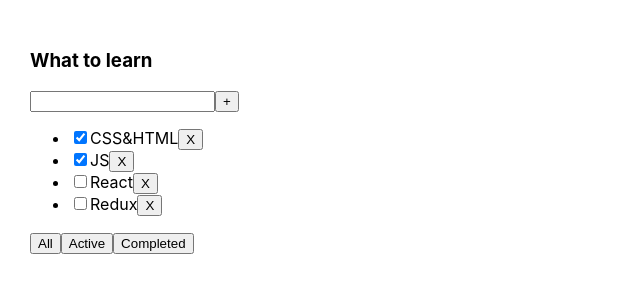
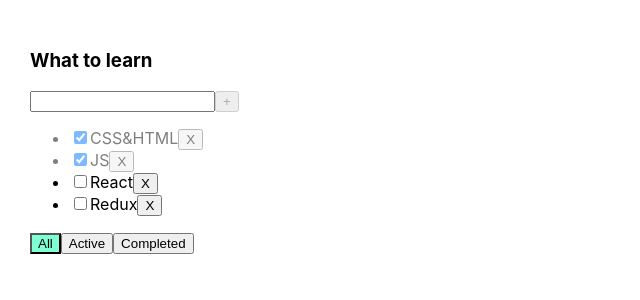
Before and after one commit to sf-minsk/todolist, a React (Create React App) app: page / in a window 1280 px wide. Shown: the top 300 px of the page, without its empty margins (0-640 px from the left). Built offline with nearby package versions, Linux system fonts and the light colour scheme.

Commit message:
input checked

```diff
--- a/src/App.css
+++ b/src/App.css
@@ -6,3 +6,15 @@
 .App > div {
   margin-right: 50px;
 }
+
+.is-done {
+  opacity: 0.5;
+}
+
+.active-filter {
+  background-color: aquamarine;
+}
+
+.error {
+  border: 2px solid red;
+}
--- a/src/App.tsx
+++ b/src/App.tsx
@@ -1,5 +1,5 @@
 import React, {useState} from 'react';
-import { v1 } from 'uuid';
+import {v1} from 'uuid';
 import './App.css';
 import {TaskType, TodoList} from "./TodoList";
 
@@ -9,19 +9,26 @@
 export const App = () => {
 
     //local state
-    let [tasks, setTasks] = useState<Array<TaskType>>([
+    const [tasks, setTasks] = useState<Array<TaskType>>([
         {id: v1(), title: 'CSS&HTML', isDone: true},
         {id: v1(), title: 'JS', isDone: true},
         {id: v1(), title: 'React', isDone: false},
         {id: v1(), title: 'Redux', isDone: false}
     ])
-    let [filter, setFilter] = useState<FilterValuesType>('all')
-
+    const [filter, setFilter] = useState<FilterValuesType>('all')
+    const changeStatus = (taskId:string, isDone:boolean) => {
+        const task = tasks.find(t => t.id === taskId)
+        if (task) {
+        task.isDone = isDone
+    }
+        setTasks([...tasks])
+    }
 
     //delete tasks
     const removeTask = (id: string) => {
         let filteredTasks = tasks.filter((t) => t.id !== id)
         setTasks(filteredTasks)
+
     }
     const addTask = (title: string) => {
         const newTask = {id: v1(), title: title, isDone: false}
@@ -51,8 +58,10 @@
             <TodoList title='What to learn'
                       removeTask={removeTask}
                       tasks={tasksForTodoList}
+                      filter={filter}
                       changeFilter={changeFilter}
                       addTask={addTask}
+                      changeTaskStatus={changeStatus}
             />
         </div>
     )
--- a/src/TodoList.tsx
+++ b/src/TodoList.tsx
@@ -10,9 +10,11 @@
 export type PropsType = {
     title: string
     tasks: Array<TaskType>
+    filter: FilterValuesType
     removeTask: (taskID: string) => void
     changeFilter: (value: FilterValuesType) => void
     addTask: (title: string) => void
+    changeTaskStatus: (taskId:string, isDone:boolean) => void
 }
 
 export const TodoList = (props: PropsType) => {
@@ -21,17 +23,16 @@
     const [error, setError] = useState<boolean>(false)
 
     const addNewTask = () => {
-        const trimmedTitle = newTaskName.trim()
-        if (trimmedTitle) {
+        if (newTaskName.trim()) {
         props.addTask(newTaskName.trim()) }
         else {setError(true)}
         setNewTaskName('')
     }
-    const onChangeHandler = (e: ChangeEvent<HTMLInputElement>) => {
+    const onChangeInputHandler = (e: ChangeEvent<HTMLInputElement>) => {
         setNewTaskName(e.currentTarget.value)
         setError(false)
+    }
 
-    }
     const onKeyPressHandler = (e: KeyboardEvent<HTMLInputElement>) => {
         if (e.key === 'Enter' && e.currentTarget.value) {addNewTask()}}
     const onAllClickHandler = () => {props.changeFilter('all')}
@@ -45,23 +46,26 @@
             <div>
                 <input placeholder={error ? 'Input a correct value' : ''}
                        value={newTaskName}
-                       onChange={onChangeHandler}
+                       onChange={onChangeInputHandler}
                        onKeyPress={onKeyPressHandler}/>
-                <button onClick={addNewTask} >+</button>
+                <button disabled={!newTaskName} onClick={addNewTask} >+</button>
             </div>
             <ul>
                 {props.tasks.map(t => {
+                    const onChangeIsDoneHandler = (e: ChangeEvent<HTMLInputElement>) => {
+                        props.changeTaskStatus(t.id, e.currentTarget.checked)
+                    }
                     const onRemoveTaskHandler = () => {props.removeTask(t.id)}
-                    return <li key={t.id}>
-                        <input type="checkbox" checked={t.isDone}/>
+                    return <li key={t.id} className={t.isDone ? 'is-done' : ''}>
+                        <input checked={t.isDone} type="checkbox" onChange={onChangeIsDoneHandler}/>
                         <span>{t.title}</span>
                         <button onClick={onRemoveTaskHandler}>X</button>
                 </li>})}
             </ul>
             <div>
-                <button onClick={onAllClickHandler}>All</button>
-                <button onClick={onActiveClickHandler}>Active</button>
-                <button onClick={onCompletedClickHandler}>Completed</button>
+                <button className={props.filter === 'all' ? 'active-filter' : ''} onClick={onAllClickHandler}>All</button>
+                <button className={props.filter === 'active' ? 'active-filter' : ''} onClick={onActiveClickHandler}>Active</button>
+                <button className={props.filter === 'completed' ? 'active-filter' : ''} onClick={onCompletedClickHandler}>Completed</button>
             </div>
         </div>
     );
```
Also changed, not shown: 1 other file (tests, documents, lock files or other folders).
